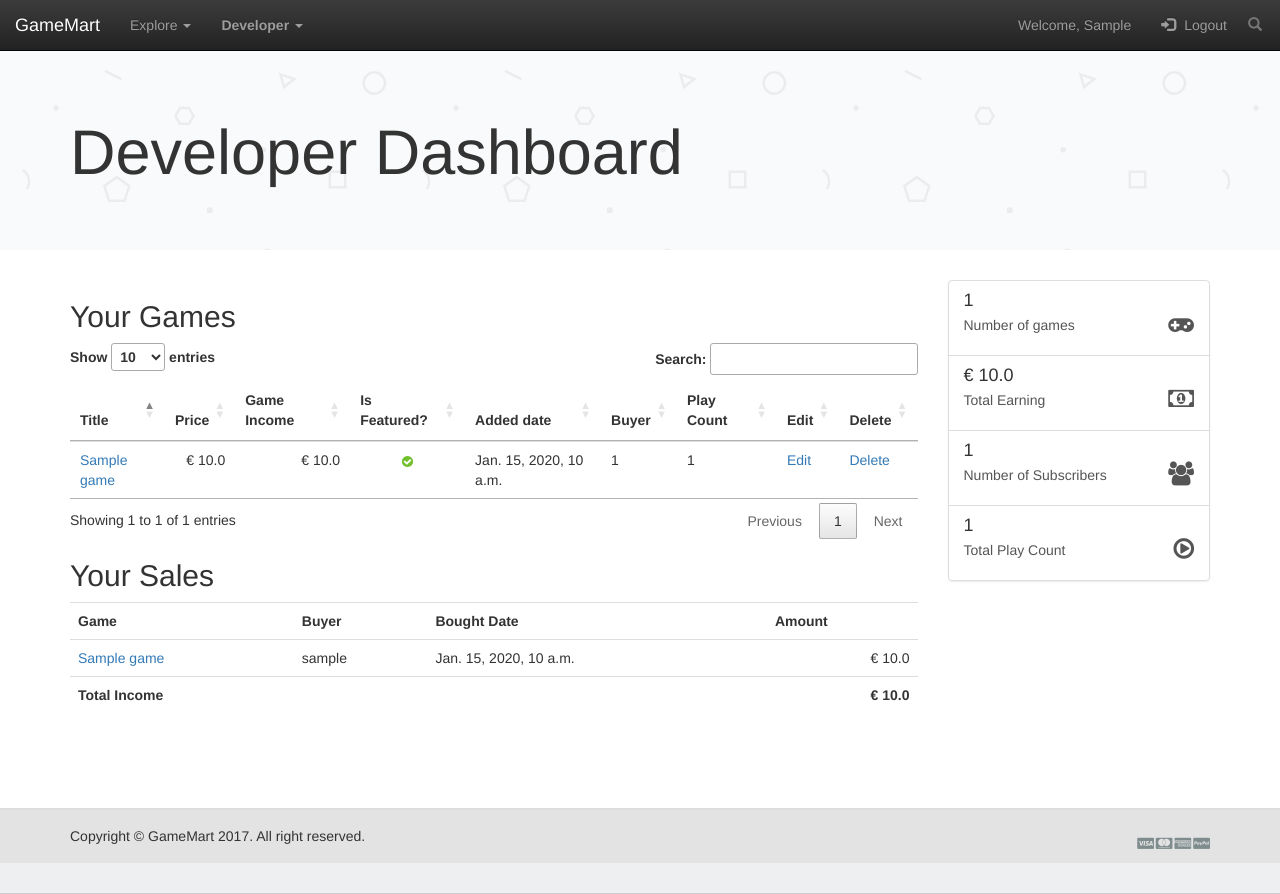
After one commit to emkamal/websoftwaredevaalto, a Django app: page /developer/ in a window 1280 px wide. The commit adds this page. Run offline with Django 3.2, Linux system fonts and the light colour scheme; a user stored in the database is signed in; tables that the repository leaves empty hold one stand-in row (values such as "Sample post"); some libraries are stand-ins or nearby versions.

Commit message:
developer dashboard

```diff
--- a/gamemart/gameapp/forms.py
+++ b/gamemart/gameapp/forms.py
@@ -71,6 +71,10 @@ class SubmitForm(forms.ModelForm):
     categories = forms.ModelMultipleChoiceField(Taxonomy.objects.filter(taxonomy_type='game_category'))
     image = forms.FileField()
 
+    def __init__(self, *args, **kwargs):
+        self.request = kwargs.pop('request', None)
+        super(SubmitForm, self).__init__(*args, **kwargs)
+
     def save(self, request):
         instance = super(SubmitForm, self).save(commit=False)
 
--- /dev/null
+++ b/gamemart/gameapp/templates/developer.html
@@ -0,0 +1,130 @@
+{% extends "base.html" %}
+{% block title %}Developer Dashboard{% endblock %}
+{% block head_script %}
+<link rel="stylesheet" href="//cdn.datatables.net/1.10.13/css/jquery.dataTables.min.css" >
+{% endblock %}
+{% block footer_script %}
+<script src="//cdn.datatables.net/1.10.13/js/jquery.dataTables.min.js" ></script>
+<script>
+$(document).ready(function(){
+  $('#gameTable').DataTable();
+});
+</script>
+{% endblock %}
+{% block content %}
+{% load static %}
+
+<div class="container">
+  <div class="row">
+    <div class="col-md-9 col-sm-12 col-xs-12">
+      {% if games %}
+      <h2>Your Games</h2>
+      <table class="table" id="gameTable">
+        <thead>
+        <tr>
+          <th>Title</th>
+          <th>Price</th>
+          <th>Game Income</th>
+          <th>Is Featured?</th>
+          <th>Added date</th>
+          <th>Buyer</th>
+          <th>Play Count</th>
+          <th>Edit</th>
+          <th>Delete</th>
+        </tr>
+        </thead>
+        <tbody>
+        {% for game in games %}
+        <tr>
+          <td><a href="{% url 'game' game.slug %}">{{ game.title }}</a></td>
+          <td class="text-right">€ {{ game.price }}</td>
+          <td class="text-right">€ {{ game.income }}</td>
+          <td class="text-center">
+            {% if game.featured %}
+              <img src="{% static '/admin/img/icon-yes.svg' %}" alt="yes" />
+            {% else %}
+              <img src="{% static '/admin/img/icon-no.svg' %}" alt="no" />
+            {% endif %}
+          </td>
+          <td>{{ game.added_date }}</td>
+          <td>{{ game.purchase_count }}</td>
+          <td>{{ game.play_count }}</td>
+          <td><a href="{% url 'edit_game' game.id %}">Edit</a></td>
+          <td><a href="{% url 'del_game' game.id %}">Delete</a></td>
+        </tr>
+        {% endfor %}
+        </tbody>
+      </table>
+      {% else %}
+        <div class="well well-lg">You have no game yet. <a href="{% url 'submit' %}" class="btn btn-primary pull-right">Submit your first game</a></div>
+      {% endif %}
+      <h2>Your Sales</h2>
+      {% if sales %}
+      <table class="table">
+        <tr>
+          <th>Game</th>
+          <th>Buyer</th>
+          <th>Bought Date</th>
+          <th>Amount</th>
+        </tr>
+        {% for sale in sales %}
+        <tr>
+          <td><a href="{% url 'game' sale.game_slug %}">{{ sale.game_title }}</a></td>
+          <td>{{ sale.buyer_name }}</td>
+          <td>{{ sale.bought_date }}</td>
+          <td class="text-right">€ {{ sale.amount }}</td>
+        </tr>
+        {% endfor %}
+        <tr>
+          <th colspan="3">Total Income</th>
+          <th class="text-right">€ {{ total_income }}</th>
+        </tr>
+      </table>
+      {% else %}
+        <div class="well well-lg">You have no sale yet</div>
+      {% endif %}
+    </div>
+    <div class="col-md-3 col-sm-12 col-xs-12">
+      <div class="list-group">
+        <a href="#" class="list-group-item visitor">
+            <h3 class="pull-right">
+                <i class="fa fa-gamepad"></i>
+            </h3>
+            <h4 class="list-group-item-heading count">
+                {{ total_game }}</h4>
+            <p class="list-group-item-text">
+                Number of games</p>
+        </a>
+        <a href="#" class="list-group-item">
+            <h3 class="pull-right">
+                <i class="fa fa-money"></i>
+            </h3>
+            <h4 class="list-group-item-heading count">
+                € {{ total_income }}</h4>
+            <p class="list-group-item-text">
+                Total Earning</p>
+        </a>
+        <a href="#" class="list-group-item">
+            <h3 class="pull-right">
+                <i class="fa fa-users"></i>
+            </h3>
+            <h4 class="list-group-item-heading count">
+                {{ total_buyer }}</h4>
+            <p class="list-group-item-text">
+                Number of Subscribers</p>
+        </a>
+        <a href="#" class="list-group-item">
+            <h3 class="pull-right">
+                <i class="fa fa-play-circle-o"></i>
+            </h3>
+            <h4 class="list-group-item-heading count">
+                {{ total_play }}</h4>
+            <p class="list-group-item-text">
+                Total Play Count</p>
+        </a>
+      </div>
+    </div>
+  </div>
+</div>
+
+{% endblock %}
--- a/gamemart/gameapp/templates/nav.html
+++ b/gamemart/gameapp/templates/nav.html
@@ -13,7 +13,7 @@
     <div id="navbar" class="collapse navbar-collapse">
       <ul class="nav navbar-nav">
         <li class="dropdown mega-dropdown">
-          <a href="{% url 'browse' %}" class="dropdown-toggle" data-toggle="dropdown">Browse Games <span class="caret"></span></a>
+          <a href="{% url 'browse' %}" class="dropdown-toggle" data-toggle="dropdown">Explore <span class="caret"></span></a>
           <div class="row dropdown-menu mega-dropdown-menu">
             <div class="col-md-4 explore-column">
               <h5>Explore</h5>
@@ -46,9 +46,13 @@
           </div>
         </li>
         {% if userIsLoggedIn %}
-
-          <li {% if section == 'submit' %} class='selected' {% endif %} >
-            <li><a href="{% url 'submit' %}">Submit Games</a></li>
+          <li class="dropdown">
+            <a href="{% url 'developer' %}" class="dropdown-toggle" data-toggle="dropdown"><b>Developer</b> <span class="caret"></span></a>
+            <ul id="register-dp" class="dropdown-menu">
+              <li><a href="{% url 'submit' %}">Submit Game</a></li>
+              <li><a href="{% url 'developer' %}">Manage Games</a></li>
+              {# <li><a href="{% url 'registration_developer' %}"><i class="developer"></i>Stats</a></li>#}
+            </ul>
           </li>
         {% endif %}
       </ul>
--- a/gamemart/gameapp/templates/registration/login.html
+++ b/gamemart/gameapp/templates/registration/login.html
@@ -1,5 +1,5 @@
 {% extends 'base_without_jumbotron.html' %}
-
+{% block title %}Login{% endblock %}
 {% block content %}
 <div class="container">
   <div class="omb_login">
--- a/gamemart/gameapp/views.py
+++ b/gamemart/gameapp/views.py
@@ -265,7 +265,7 @@ def submit(request):
 
             handle_uploaded_file(request, request.FILES['image'], game)
 
-            return redirect('home_page')
+            return redirect('developer')
     else:
         form = SubmitForm()
     return render(request, 'submit.html', {'form': form, 'page_title': 'Submit Games'})
@@ -319,6 +319,125 @@ def generate_thumbnails(filename, game):
 
         except IOError:
             print("cannot create thumbnail for")
+
+def developer(request):
+    if not request.user.is_authenticated:
+        return redirect((settings.LOGIN_URL))
+
+    games = Game.objects.filter(owner_id=request.user.id)
+    games_output = []
+    sales_output = []
+    total_income = 0
+    total_play = 0
+    total_game = games.count()
+    buyers = []
+
+    for game in games:
+        purchases = game.purchase_set.filter(status='success')
+
+        games_output.append({
+            'id': game.id,
+            'title': game.title,
+            'price': game.price,
+            'income': game.price*game.purchase_set.count(),
+            'featured': game.is_featured,
+            'slug': game.slug,
+            'added_date': game.added_date,
+            'purchase_count': game.purchase_set.count(),
+            'play_count': game.gameplay_set.count(),
+        })
+
+        total_play += game.gameplay_set.count()
+
+        for purchase in purchases:
+            user = User.objects.get(id=purchase.buyer_id)
+
+            sales_output.append({
+                'id': purchase.id,
+                'game_slug': game.slug,
+                'game_title': game.title,
+                'buyer_name': user.username,
+                'bought_date': purchase.date,
+                'amount': purchase.amount
+            })
+
+            if user.username not in buyers:
+                buyers.append(user.username)
+
+            total_income += purchase.amount
+
+    return render(
+        request,
+        'developer.html',
+        {
+            'games': games_output,
+            'sales': sales_output,
+            'total_income': total_income,
+            'total_play': total_play,
+            'total_game': total_game,
+            'total_buyer': len(buyers),
+            'page_title': 'Developer Dashboard'
+        }
+    )
+
+def edit_game(request, game_id):
+    game = Game.objects.get(id=game_id)
+
+    if not request.user.is_authenticated():
+        return redirect((settings.LOGIN_URL))
+
+    if game.owner_id != request.user.id:
+        return redirect('developer')
+
+    if request.method == "POST":
+        form = SubmitForm(request.POST, request.FILES, instance=game)
+        if form.is_valid():
+            game = form.save(request)
+            game.save()
+
+            categories = form.cleaned_data['categories']
+
+            for category in categories:
+                game.taxonomies.add(category.id)
+
+            handle_uploaded_file(request, request.FILES['image'], game)
+
+            return redirect('developer')
+    else:
+
+        data = {
+            'id': game.id,
+            'title': game.title,
+            'desc': game.desc,
+            'instruction': game.instruction,
+            'url': game.url,
+            'price': game.price
+        }
+        form = SubmitForm(initial=data)
+
+    return render(
+        request,
+        'edit_game.html',
+        {
+            'form': form,
+            'page_title': 'Edit game'
+        }
+    )
+
+def del_game(request, game_id):
+
+    if request.user.is_authenticated():
+        game = Game.objects.get(id=game_id)
+        if game.owner_id == request.user.id:
+            game.delete()
+            return redirect('developer')
+        else:
+            redirect('developer')
+    else:
+        redirect('login')
+
+    return redirect('login')
+
 
 def next_purchase_id():
     purchase = Purchase.objects.latest('id')
--- a/gamemart/gamemart/urls.py
+++ b/gamemart/gamemart/urls.py
@@ -26,11 +26,14 @@ urlpatterns = [
     url(r'^games/category/(?P<tag>[-\w]+)/$', views.explore_by_taxonomy, name='browse_by_category'),
     url(r'^games/tag/(?P<tag>[-\w]+)/$', views.explore_by_taxonomy, name='browse_by_tag'),
     url(r'^submit/$', views.submit, name='submit'),
+    url(r'^developer/$', views.developer, name='developer'),
     url(r'^game/(?P<slug>[-\w]+)/$', views.game_by_slug, name='game'),
     url(r'^payment/(?P<status>[-\w]+)/on/(?P<slug>[-\w]+)/$', views.payment, name='pay'),
     url(r'^api/(?P<target>[-\w]+)/$', views.api),
     url(r'^search/$', views.search, name='search'),
     url(r'^user/(?P<slug>[-\w]+)/$', views.game_by_slug, name='user_view'),
+    url(r'^game/edit/([0-9]+)/$', views.edit_game, name='edit_game'),
+    url(r'^game/delete/([0-9]+)/$', views.del_game, name='del_game'),
 ]
 
 urlpatterns += static(settings.MEDIA_URL, document_root=settings.MEDIA_ROOT)
```
Also changed, not shown: gamemart/gameapp/templates/delete_game.html (added, +39 -0 lines), gamemart/gameapp/templates/edit_game.html (added, +39 -0 lines).
